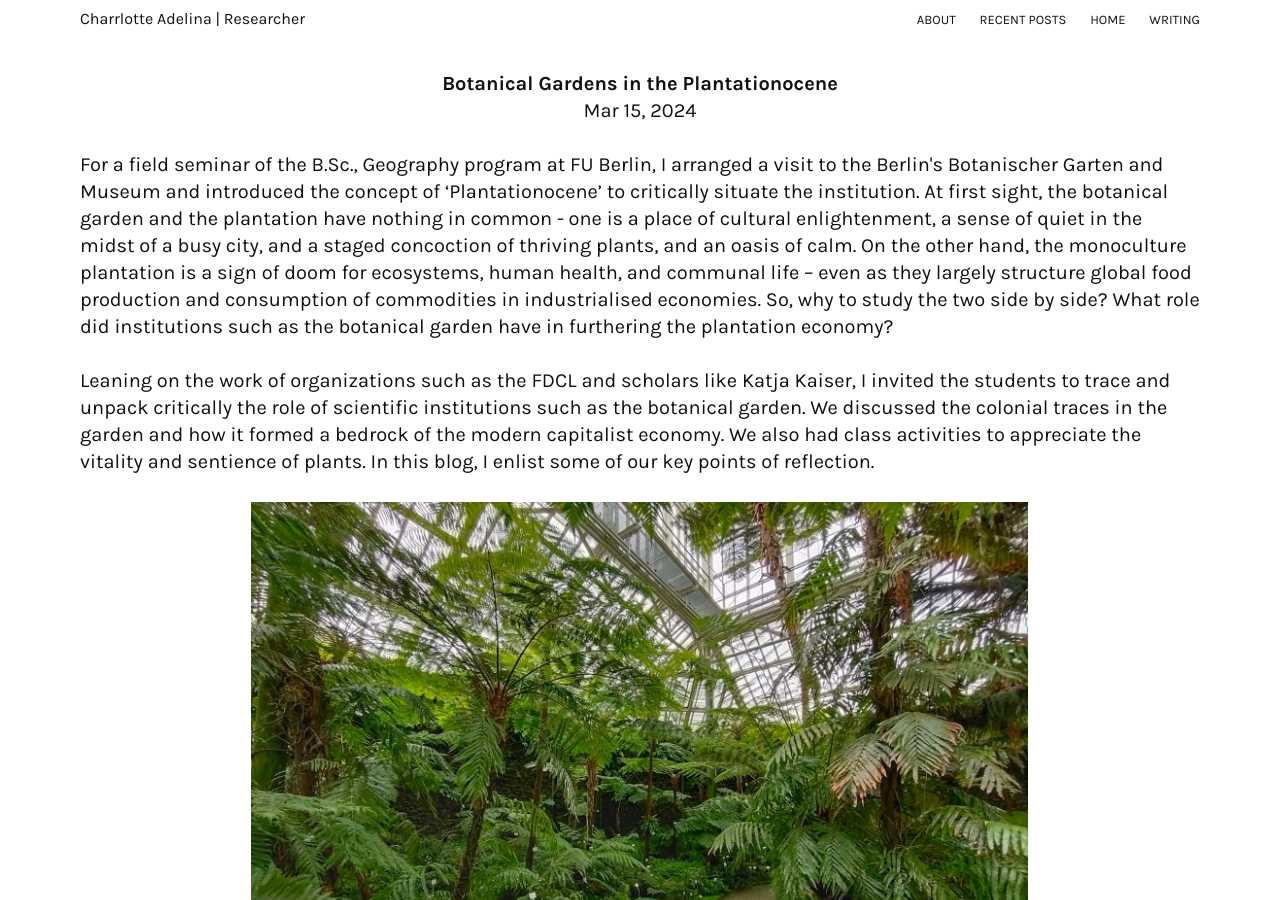
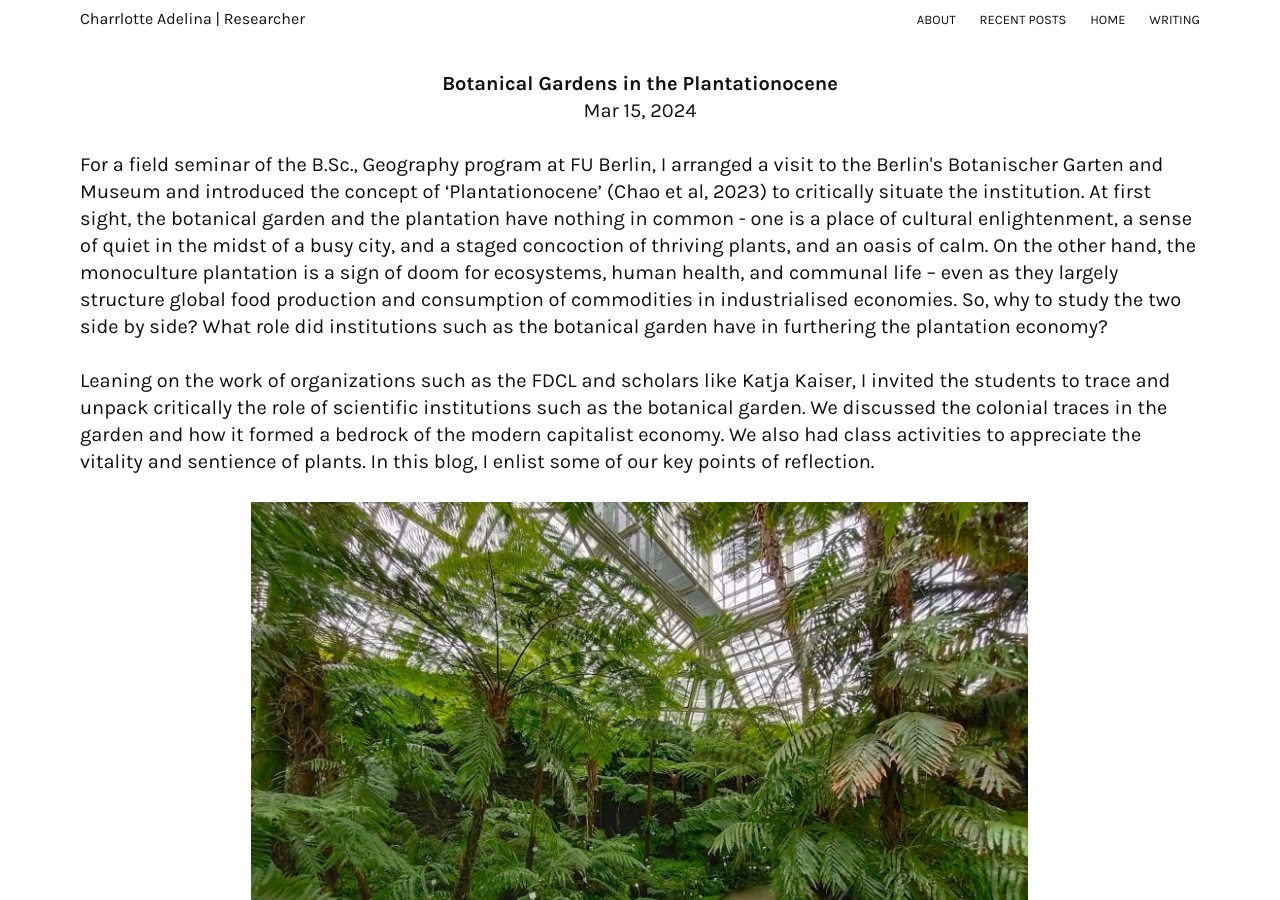
Before and after one commit to charrlotteadelina/charrlotteadelina.github.io, a Jekyll site: the page built from _posts/2024-03-15-Botanical Gardens-in-the-Plantationocene.md, in a window 1280 px wide and 900 px high. Built offline with Jekyll 4.4.1, drawn with Linux system fonts in a browser that asks for light colours; part of the change alters nothing that is shown; some of the changed text lies outside the part shown.

Commit message:
Update 2024-03-15-Botanical Gardens-in-the-Plantationocene.md

```diff
--- a/_posts/2024-03-15-Botanical Gardens-in-the-Plantationocene.md
+++ b/_posts/2024-03-15-Botanical Gardens-in-the-Plantationocene.md
@@ -15,7 +15,7 @@ toc:
 <br>
 
 <div style="text-align: left">
-For a field seminar of the B.Sc., Geography program at FU Berlin, I arranged a visit to the Berlin's Botanischer Garten and Museum and introduced the concept of ‘Plantationocene’ to critically situate the institution. At first sight, the botanical garden and the plantation have nothing in common - one is a place of cultural enlightenment, a sense of quiet in the midst of a busy city, and a staged concoction of thriving plants, and an oasis of calm. On the other hand, the monoculture plantation is a sign of doom for ecosystems, human health, and communal life – even as they largely structure global food production and consumption of commodities in industrialised economies. So, why to study the two side by side? What role did institutions such as the botanical garden have in furthering the plantation economy?
+For a field seminar of the B.Sc., Geography program at FU Berlin, I arranged a visit to the Berlin's Botanischer Garten and Museum and introduced the concept of ‘Plantationocene’ (Chao et al, 2023) to critically situate the institution. At first sight, the botanical garden and the plantation have nothing in common - one is a place of cultural enlightenment, a sense of quiet in the midst of a busy city, and a staged concoction of thriving plants, and an oasis of calm. On the other hand, the monoculture plantation is a sign of doom for ecosystems, human health, and communal life – even as they largely structure global food production and consumption of commodities in industrialised economies. So, why to study the two side by side? What role did institutions such as the botanical garden have in furthering the plantation economy?
 </div>
 
 <br>
@@ -76,7 +76,7 @@ After the walk, students reflected on how the garden is an unrealistic collectio
 <br>
 
 <div style="text-align: left">
-Overall, the trip seemed to be fairly successful, and students picked on different themes from the seminar.  One of them summed it up quite nicely: “I didn’t know we could explain so much with the movement of plants, but we can!”
+Overall, the trip seemed to be fairly successful, and students picked up on different themes from the seminar.  One of them summed it up quite nicely: “I didn’t know we could explain so much with the movement of plants, but we can!”
 </div>
 
 <br>
@@ -91,4 +91,4 @@ Smith, Paul. "The challenge for botanic garden science." Plants, People, Planet
 
 Sabea, Hanan. "Mastering the landscape? Sisal plantations, land, and labor in Tanga Region, 1893-1980s." The International journal of African historical studies 41.3 (2008): 411-432.
 
-Kaiser, Katja. "Exploration and exploitation: German colonial botany at the Botanic Garden and Botanical Museum Berlin." Sites of imperial memory. Manchester University Press, 2016. 225-242![image](https://github.com/charrlotteadelina/charrlotteadelina.github.io/assets/22673990/4cb71fcf-3c5f-434a-ae01-9c1df2bfe0ec)
+Kaiser, Katja. "Exploration and exploitation: German colonial botany at the Botanic Garden and Botanical Museum Berlin." Sites of imperial memory. Manchester University Press, 2016. 225-242.
```
